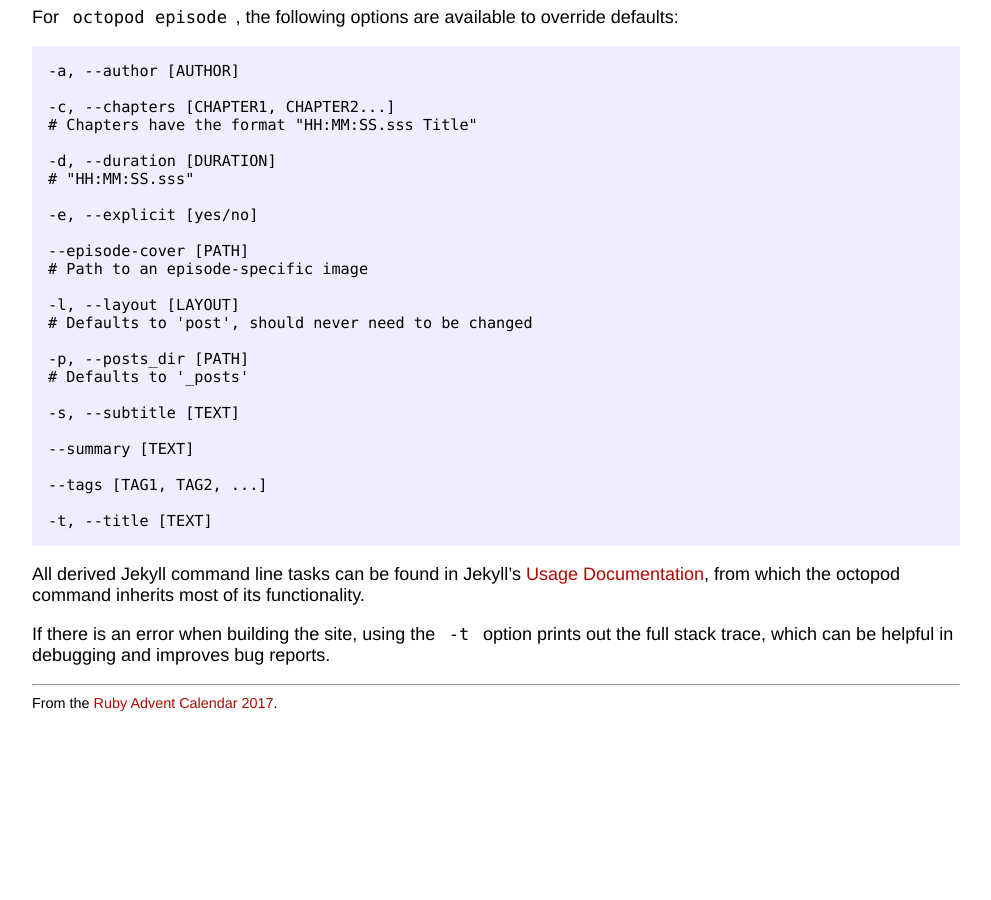
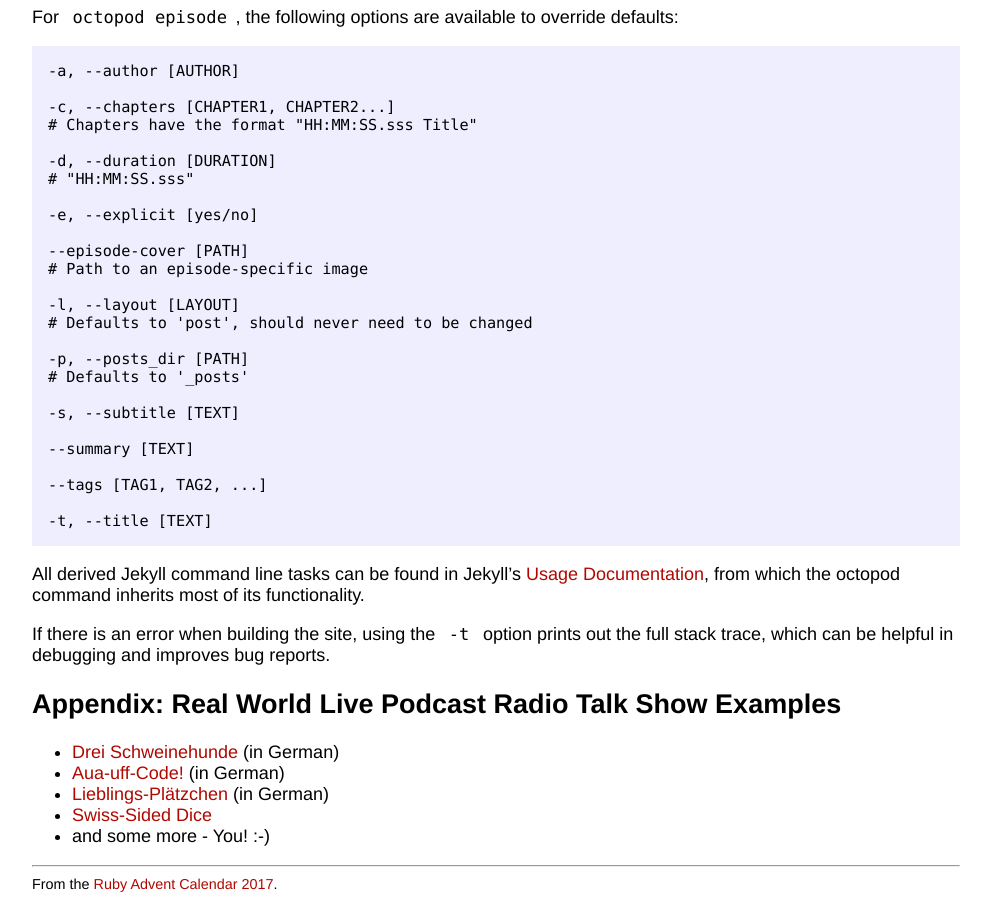
Before and after one commit to wongatron/calendar, a Jekyll site: the page built from 11-jekyll-octopod.md, in a window 1280 px wide and 900 px high, scrolled down 4757 px. Shown: the whole window, without its empty margins (144-1135 px from the left). Built offline with Jekyll 4.4.1, drawn with Linux system fonts in a browser that asks for light colours; our own code applies the rules of GitHub Pages for plain Markdown files; before the commit the page ends 5476 px from its top, so only the background shows below that.

Commit message:
add  podcast examples

````diff
--- a/11-jekyll-octopod.md
+++ b/11-jekyll-octopod.md
@@ -249,3 +249,13 @@ command inherits most of its functionality.
 
 If there is an error when building the site, using the ```-t``` option prints
 out the full stack trace, which can be helpful in debugging and improves bug reports.
+
+
+
+## Appendix: Real World Live Podcast Radio Talk Show Examples
+
+- [Drei Schweinehunde](https://3-schweinehun.de) (in German)
+- [Aua-uff-Code!](https://aua-uff-co.de) (in German)
+- [Lieblings-Plätzchen](http://www.lieblings-plaetzchen.com) (in German)
+- [Swiss-Sided Dice](https://swiss-sided-dice.ch)
+- and some more - You! :-)
````
